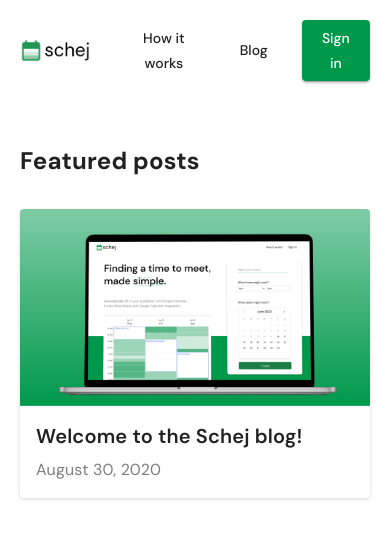
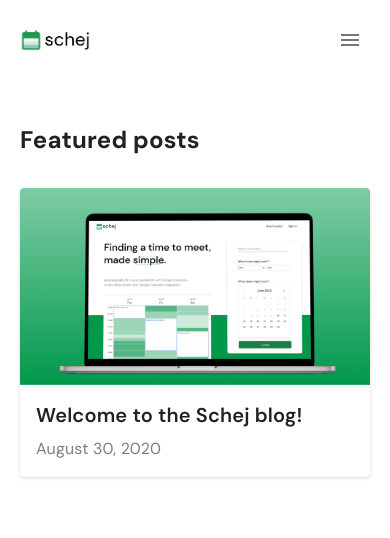
Before and after one commit to jonyTF/schej-nextjs, a Next.js app: page /blog in a window 390 px wide. Shown: the top 538 px of the page. Built offline with nearby package versions, Linux system fonts and the light colour scheme.

Commit message:
implemented hamburger menu

```diff
--- a/app/blog/[slug]/components/Header.tsx
+++ b/app/blog/[slug]/components/PostHeader.tsx
@@ -2,7 +2,7 @@
 import dayjs from "dayjs"
 import Image from "next/image"
 
-export default function Header({ post }: { post: PostType }) {
+export default function PostHeader({ post }: { post: PostType }) {
   const dateString = dayjs(post.date).format("MMMM D, YYYY")
 
   return (
--- a/app/blog/[slug]/page.tsx
+++ b/app/blog/[slug]/page.tsx
@@ -1,5 +1,5 @@
 import markdownToHtml, { getAllPosts, getPostBySlug } from "@/lib/posts"
-import Header from "./components/Header"
+import PostHeader from "./components/PostHeader"
 import { Metadata, ResolvingMetadata } from "next"
 
 interface Props {
@@ -20,7 +20,7 @@
   return (
     <>
       <div>
-        <Header post={post} />
+        <PostHeader post={post} />
         <div
           className="leading-relaxed space-y-4"
           dangerouslySetInnerHTML={{ __html: post.content }}
@@ -36,7 +36,7 @@
 ): Promise<Metadata> {
   const post = getPostBySlug(params.slug, ["title", "ogImage"])
 
-  const title = `${post.title} | Schej blog`
+  const title = `${post.title} | Schej`
 
   return {
     title,
--- /dev/null
+++ b/app/blog/components/Header.tsx
@@ -0,0 +1,31 @@
+import MuiComponent from "@/components/MuiComponent"
+import { Button } from "@mui/material"
+import Link from "next/link"
+import Image from "next/image"
+import schejLogo from "@/public/schej_logo_with_text.png"
+
+export default function Header() {
+  return (
+    <div className="flex items-center gap-4 mb-16">
+      <Link href="https://schej.it">
+        <div className="relative w-[70px] sm:w-[90px]">
+          <Image src={schejLogo} alt="Schej logo" />
+        </div>
+      </Link>
+      <div className="flex-grow" />
+      <Link href="https://schej.it/#how-it-works">
+        <MuiComponent component={Button} variant="text">
+          How it works
+        </MuiComponent>
+      </Link>
+      <Link href="/blog">
+        <MuiComponent component={Button} variant="text">
+          Blog
+        </MuiComponent>
+      </Link>
+      <MuiComponent component={Button} variant="contained" color="primary">
+        Sign in
+      </MuiComponent>
+    </div>
+  )
+}
--- /dev/null
+++ b/app/blog/components/MobileHeader.tsx
@@ -0,0 +1,56 @@
+"use client"
+
+import { useState } from "react"
+import Link from "next/link"
+import Image from "next/image"
+import schejLogo from "@/public/schej_logo_with_text.png"
+import Icon from "@mdi/react"
+import { mdiMenu } from "@mdi/js"
+import { Button, IconButton } from "@mui/material"
+import MuiComponent from "@/components/MuiComponent"
+
+export default function MobileHeader() {
+  const [open, setOpen] = useState(false)
+
+  return (
+    <>
+      <div className="flex items-center gap-4">
+        <Link href="https://schej.it">
+          <div className="relative w-[70px] sm:w-[90px]">
+            <Image src={schejLogo} alt="Schej logo" />
+          </div>
+        </Link>
+        <div className="flex-grow" />
+        <IconButton onClick={() => setOpen(!open)}>
+          <Icon path={mdiMenu} size={1} />
+        </IconButton>
+      </div>
+      <div className="relative mb-16">
+        {open && (
+          <div className="absolute flex flex-col bg-white left-0 right-0 p-2 gap-2 z-30">
+            <Link href="/blog">
+              <MuiComponent component={Button} className="w-full text-left">
+                Blog
+              </MuiComponent>
+            </Link>
+            <Link href="https://schej.it/#how-it-works">
+              <MuiComponent component={Button} className="w-full">
+                How it works
+              </MuiComponent>
+            </Link>
+            <Link href="https://schej.it">
+              <MuiComponent
+                component={Button}
+                variant="contained"
+                color="primary"
+                className="w-full"
+              >
+                Sign in
+              </MuiComponent>
+            </Link>
+          </div>
+        )}
+      </div>
+    </>
+  )
+}
--- a/app/blog/layout.tsx
+++ b/app/blog/layout.tsx
@@ -1,8 +1,5 @@
-import MuiComponent from "@/components/MuiComponent"
-import { Button } from "@mui/material"
-import Image from "next/image"
-import schejLogo from "@/public/schej_logo_with_text.png"
-import Link from "next/link"
+import Header from "./components/Header"
+import MobileHeader from "./components/MobileHeader"
 
 export default function BlogLayout({
   children,
@@ -12,26 +9,11 @@
   return (
     <div className="p-5">
       <div className="max-w-6xl mx-auto">
-        <div className="flex items-center gap-4 mb-16">
-          <Link href="https://schej.it">
-            <div className="relative w-[70px] sm:w-[90px]">
-              <Image src={schejLogo} alt="Schej logo" />
-            </div>
-          </Link>
-          <div className="flex-grow" />
-          <Link href="https://schej.it/#how-it-works">
-            <MuiComponent component={Button} variant="text">
-              How it works
-            </MuiComponent>
-          </Link>
-          <Link href="/blog">
-            <MuiComponent component={Button} variant="text">
-              Blog
-            </MuiComponent>
-          </Link>
-          <MuiComponent component={Button} variant="contained" color="primary">
-            Sign in
-          </MuiComponent>
+        <div className="hidden sm:block">
+          <Header />
+        </div>
+        <div className="block sm:hidden">
+          <MobileHeader />
         </div>
       </div>
       {children}
--- a/app/blog/page.tsx
+++ b/app/blog/page.tsx
@@ -1,5 +1,10 @@
 import { getAllPosts } from "@/lib/posts"
 import PostList from "./components/PostList"
+import { Metadata } from "next"
+
+export const metadata: Metadata = {
+  title: "Blog | Schej",
+}
 
 export default function BlogHome() {
   const posts = getAllPosts(["slug", "title", "date", "coverImage"])
--- a/package.json
+++ b/package.json
@@ -11,6 +11,8 @@
   "dependencies": {
     "@emotion/react": "^11.11.1",
     "@emotion/styled": "^11.11.0",
+    "@mdi/js": "^7.2.96",
+    "@mdi/react": "^1.6.1",
     "@mui/material": "^5.14.6",
     "@types/node": "20.4.8",
     "@types/react": "18.2.18",
```
Also changed, not shown: 1 other file (tests, documents, lock files or other folders).
